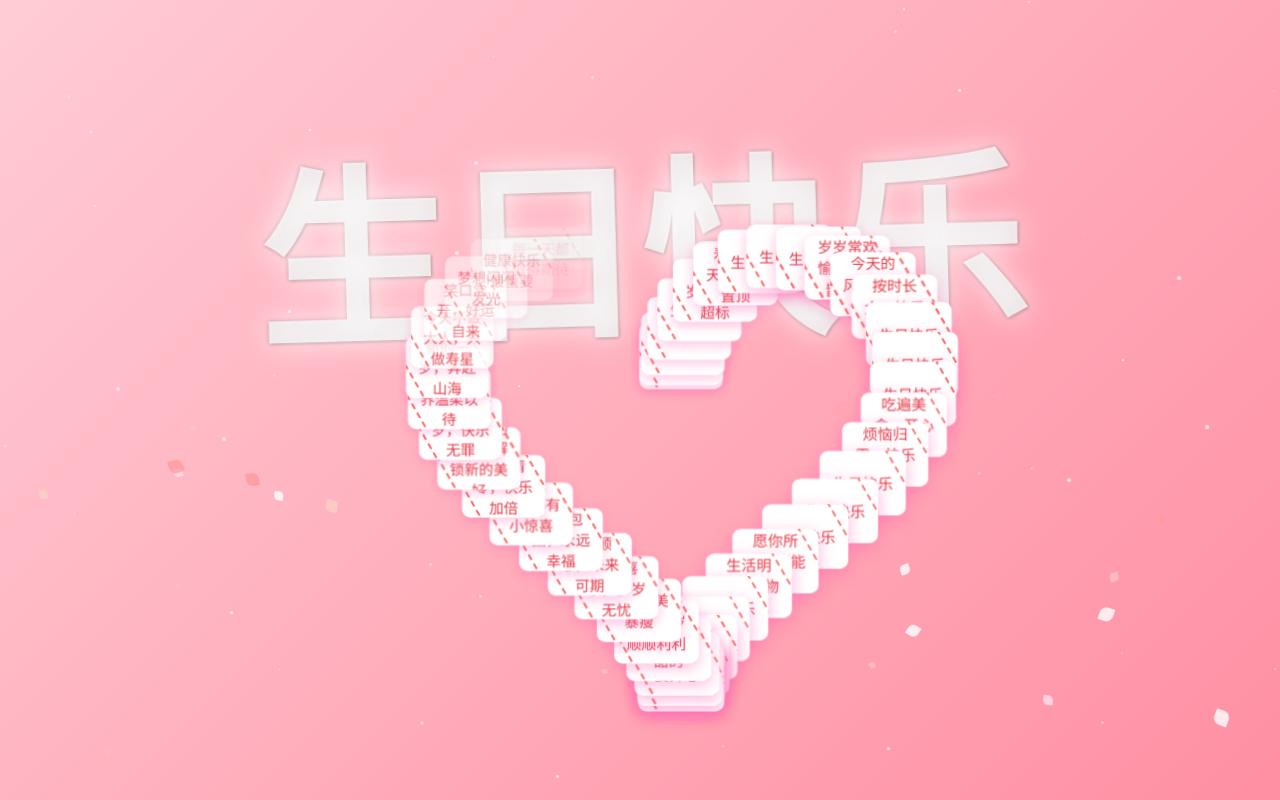
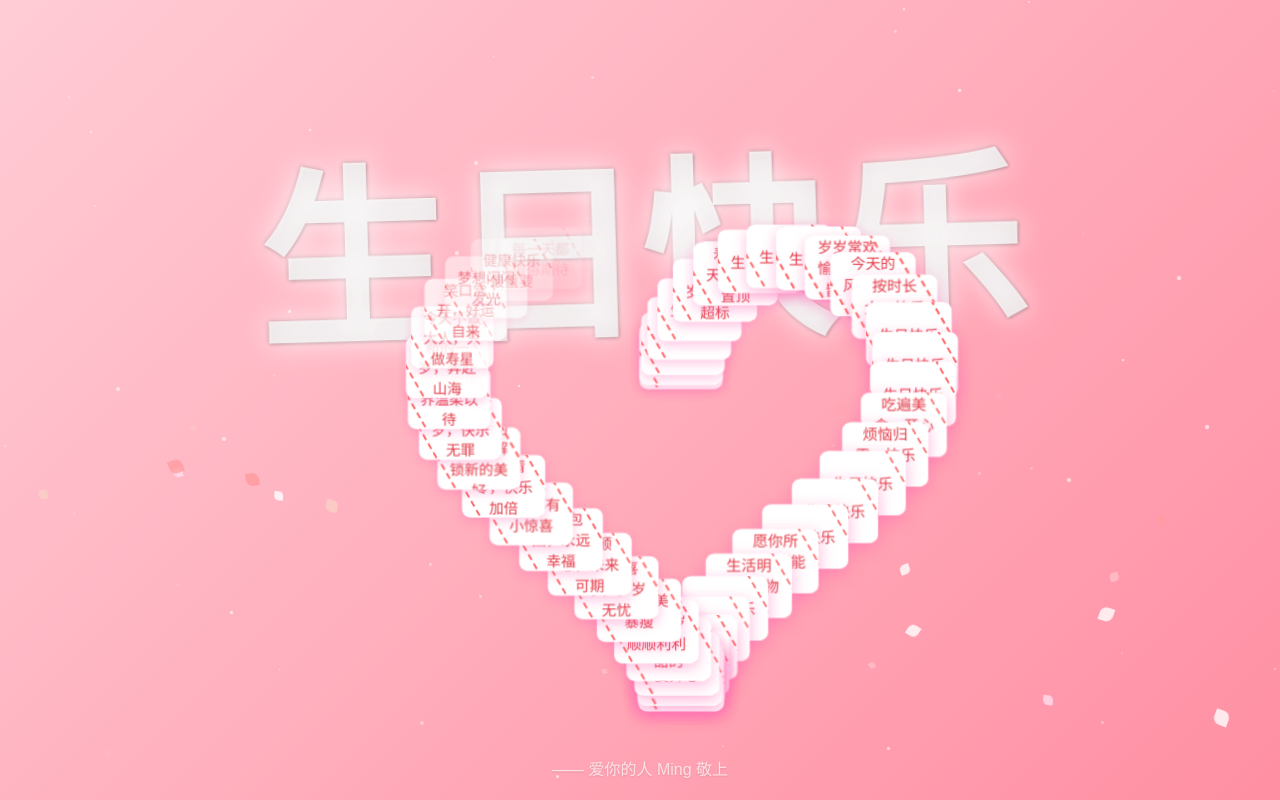
Before and after one commit to Ming-oi/ming, a plain HTML site: page index.html in a window 1280 px wide. Shown: the top 800 px of the page. Drawn offline with Linux system fonts and the light colour scheme.

Commit message:
Add signature section to index.html

```diff
--- a/index.html
+++ b/index.html
@@ -230,6 +230,22 @@
             100% { transform: scale(2); opacity: 0; }
         }
 
+        /* 署名样式 */
+        .signature {
+            position: absolute;
+            bottom: 20px;
+            color: rgba(255, 255, 255, 0.7);
+            font-size: clamp(12px, 3vw, 16px);
+            text-shadow: 0 1px 2px rgba(0, 0, 0, 0.1);
+            z-index: 4;
+            transition: all 0.3s ease;
+        }
+
+        .signature:hover {
+            color: rgba(255, 255, 255, 1);
+            transform: scale(1.1);
+        }
+
         /* 响应式调整 */
         @media (max-width: 768px) {
             .heart-container {
@@ -250,6 +266,8 @@
 <body>
     <div class="title">生日快乐</div>
     <div class="heart-container" id="heartContainer"></div>
+    <!-- 署名区域 -->
+    <div class="signature">—— 爱你的人 Ming 敬上</div>
 
     <audio id="bgm" loop preload="auto">
         <source src="https://example.com/birthday.mp3" type="audio/mpeg">
```
